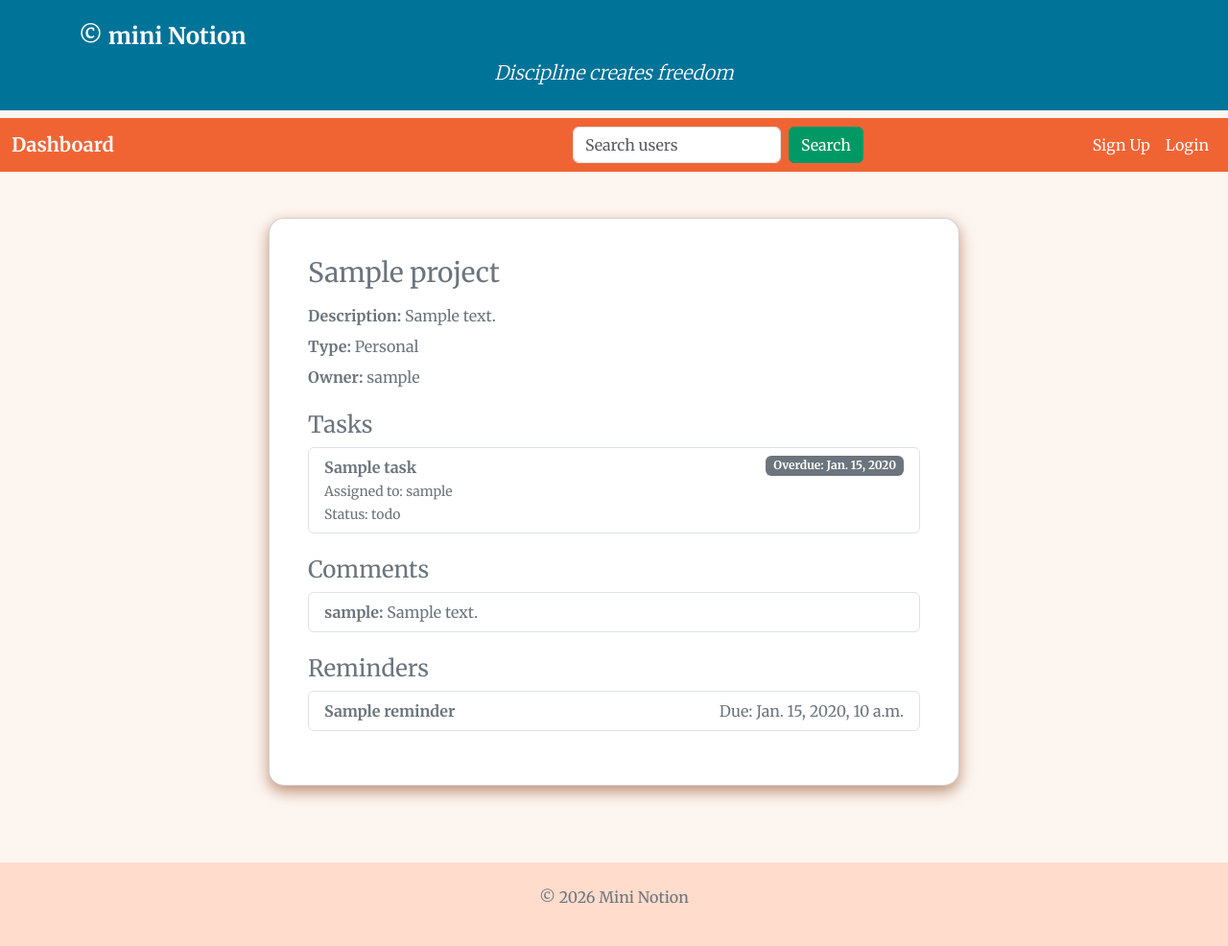
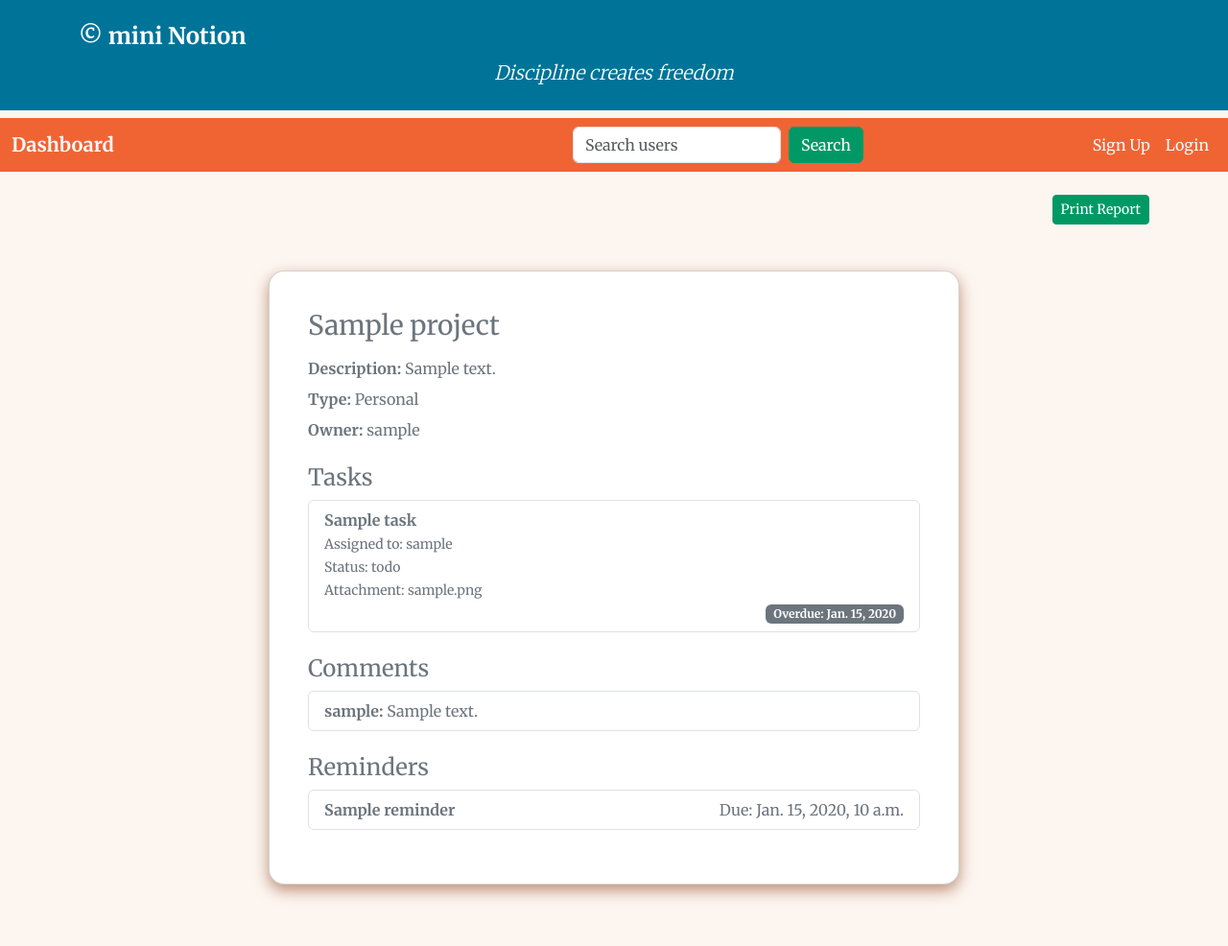
Before and after one commit to 1anamasiliuniene-netizen/mini_notion, a Django app: page /shared/1/ in a window 1280 px wide. Shown: the top 986 px of the page at 96% size. Run offline with Django 5.2, Linux system fonts and the light colour scheme; tables that the repository leaves empty hold one stand-in row (values such as "Sample post").

Commit message:
file attachment to task and printable report

```diff
--- a/mysite/mini_notion/models.py
+++ b/mysite/mini_notion/models.py
@@ -47,6 +47,7 @@
     assigned_to = models.ForeignKey(User, on_delete=models.SET_NULL, null=True, blank=True)
     due_date = models.DateField(null=True, blank=True)
     created_at = models.DateTimeField(auto_now_add=True)
+    attachment = models.FileField(upload_to='task_attachments/', blank=True, null=True)
 
     def __str__(self):
         return self.title
--- a/mysite/mini_notion/static/custom.css
+++ b/mysite/mini_notion/static/custom.css
@@ -222,3 +222,12 @@
 .search-results .badge {
     color: #fff !important; /* keep badge text white */
 }
+
+@media print {
+    .list-group-item { page-break-inside: avoid; }
+}
+
+@media print {
+    body * { visibility: hidden; }
+    .report-card, .report-card * { visibility: visible; }
+}
--- a/mysite/mini_notion/templates/mini_notion/base.html
+++ b/mysite/mini_notion/templates/mini_notion/base.html
@@ -19,7 +19,26 @@
     <link href="{% static 'custom.css' %}" rel="stylesheet">
 </head>
 <body>
-
+<style>
+@media print {
+    body * {
+        visibility: hidden; /* hide everything */
+    }
+    .card, .card * {
+        visibility: visible; /* show report card only */
+    }
+    .card {
+        position: absolute;
+        left: 0;
+        top: 0;
+        width: 100%;
+    }
+    /* Optional: hide buttons or other UI elements */
+    button, .btn {
+        display: none !important;
+    }
+}
+</style>
 <!-- Hero Section -->
 <div class="hero-section w-100 py-4 mb-2" style="background-color: #007399; color: white;">
     <div class="container d-flex flex-column">
--- a/mysite/mini_notion/templates/mini_notion/reports.html
+++ b/mysite/mini_notion/templates/mini_notion/reports.html
@@ -4,6 +4,11 @@
 {% block title %}Project Report{% endblock %}
 
 {% block content %}
+
+<div class="d-flex justify-content-end mb-3">
+    <button onclick="window.print()" class="btn btn-outline-secondary btn-sm">Print Report</button>
+</div>
+
 <div class="container my-5">
     <div class="row justify-content-center">
         <div class="col-lg-8">
@@ -15,7 +20,8 @@
                     {% if project.description %}
                     <p class="mb-2 mb-2 text-secondary"><strong>Description:</strong> {{ project.description }}</p>
                     {% endif %}
-                    <p class="mb-2 mb-2 text-secondary"><strong>Type:</strong> {{ project.get_project_type_display }}</p>
+                    <p class="mb-2 mb-2 text-secondary"><strong>Type:</strong> {{ project.get_project_type_display }}
+                    </p>
                     <p class="mb-2 mb-2 text-secondary"><strong>Owner:</strong> {{ project.owner.username }}</p>
                     {% if project.shared_with.all %}
                     <p class="mb-2 mb-2 text-secondary"><strong>Shared With:</strong>
@@ -31,18 +37,27 @@
                     <ul class="list-group mb-3">
                         {% for task in tasks %}
                         <li class="list-group-item">
+                            <div>
                                 <strong>{{ task.title }}</strong>
-                            {% if task.due_date %}
-                            <span class="float-end badge {% if task.is_overdue %}bg-secondary{% else %}text-secondary{% endif %}">
-                        {% if task.is_overdue %}Overdue: {% else %}Due: {% endif %}{{ task.due_date }}
-                    </span>
-                            {% endif %}
+
                                 {% if task.assigned_to %}
                                 <br><small>Assigned to: {{ task.assigned_to.username }}</small>
                                 {% endif %}
+
                                 {% if task.status %}
-                            <br><small>Status: {{ task.status }}</small>
+                                <br><small class="text-primary">Status: {{ task.status }}</small>
                                 {% endif %}
+
+                                {% if task.attachment %}
+                                <br><small>Attachment: {{ task.attachment_filename }}</small>
+                                {% endif %}
+                            </div>
+
+                            <div class="float-end">
+                                {% if task.is_overdue %}
+                                <span class="badge bg-secondary">Overdue: {{ task.due_date }}</span>
+                                {% endif %}
+                            </div>
                         </li>
                         {% endfor %}
                     </ul>
--- a/mysite/mini_notion/views.py
+++ b/mysite/mini_notion/views.py
@@ -13,8 +13,8 @@
 from django.contrib.auth.forms import AuthenticationForm, UserCreationForm
 from django.db.models import DateField
 from django.db.models.functions import Cast
-from django.contrib.auth import views as auth_views
-from django.urls import path
+import os
+
 
 def dashboard(request):
     today = date.today()
@@ -90,7 +90,14 @@
     # Annotate tasks with 'is_overdue'
     tasks = project.tasks.all()
     for task in tasks:
-        task.is_overdue = task.due_date is not None and task.due_date < today
+        task.is_overdue = task.due_date is not None and task.due_date < today and task.status != 'Completed'
+        if task.attachment:
+            task.attachment_filename = os.path.basename(task.attachment.name)
+
+    tasks = sorted(
+        tasks,
+        key=lambda t: (not t.is_overdue, t.due_date if t.due_date else date.max)
+    )
 
     # Pass comments and reminders
     comments = project.comments.all()
@@ -369,7 +376,7 @@
     task = get_object_or_404(Task, pk=pk)
 
     if request.method == 'POST':
-        form_type = request.POST.get('form_type')
+        form_type = request.POST.get('form_type', "")
 
         if form_type == 'status_checkbox':
             task.status = 'Completed' if request.POST.get('status_checkbox') == 'on' else 'In Progress'
@@ -382,6 +389,10 @@
             task.due_date = request.POST.get('due_date') or None
             task.status = request.POST.get('status', task.status)
             task.description = request.POST.get('description', '').strip() or ''
+
+            if request.FILES.get("attachment"):
+                task.attachment = request.FILES["attachment"]
+
             task.save()
             return redirect('task_detail', pk=task.pk)
 
```
Also changed, not shown: mysite/mini_notion/templates/mini_notion/project_detail.html (+7 -0 lines), mysite/mini_notion/templates/mini_notion/task_detail.html (+14 -2 lines). Lines whose indentation alone changed are shown as unchanged.
